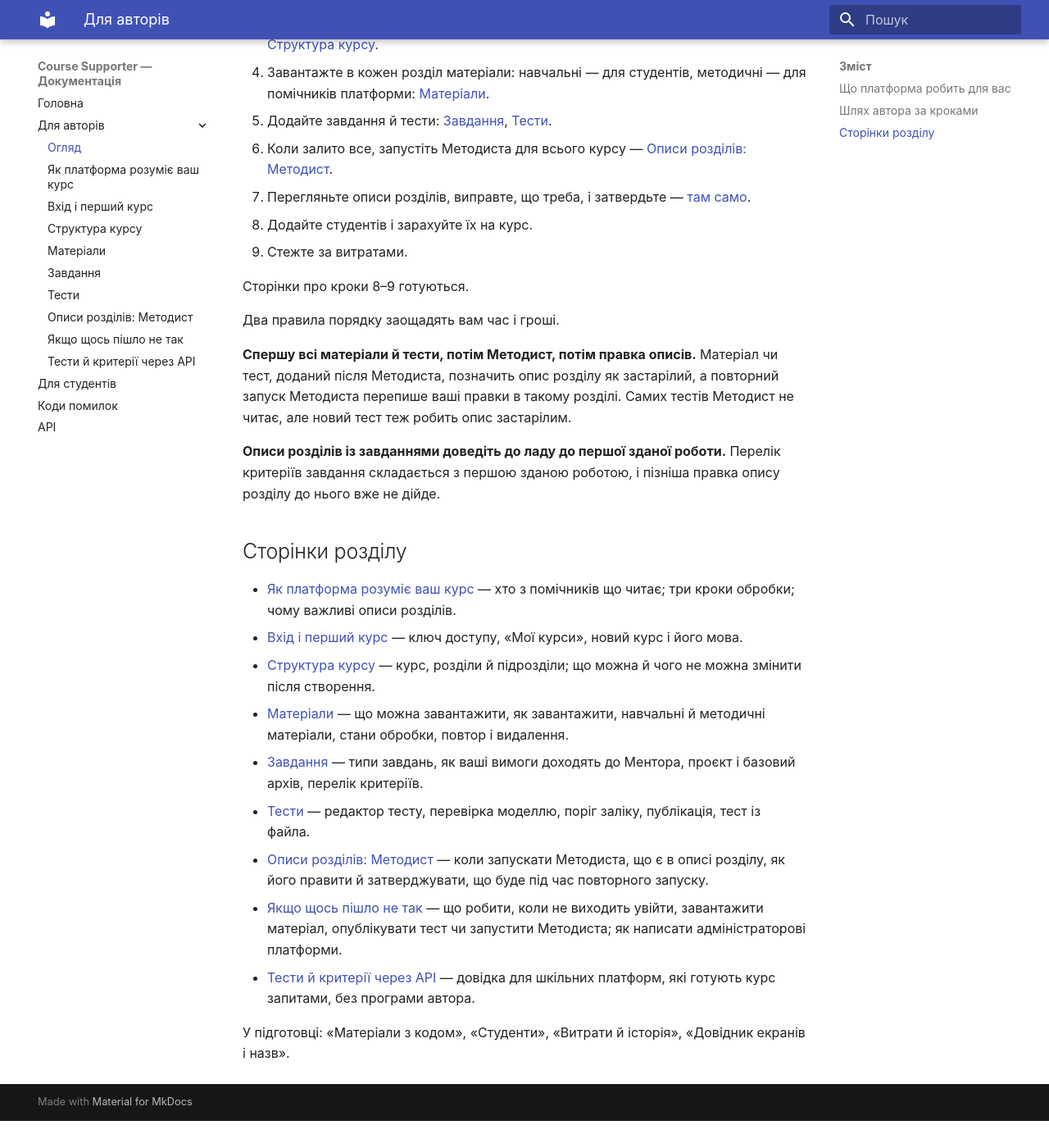
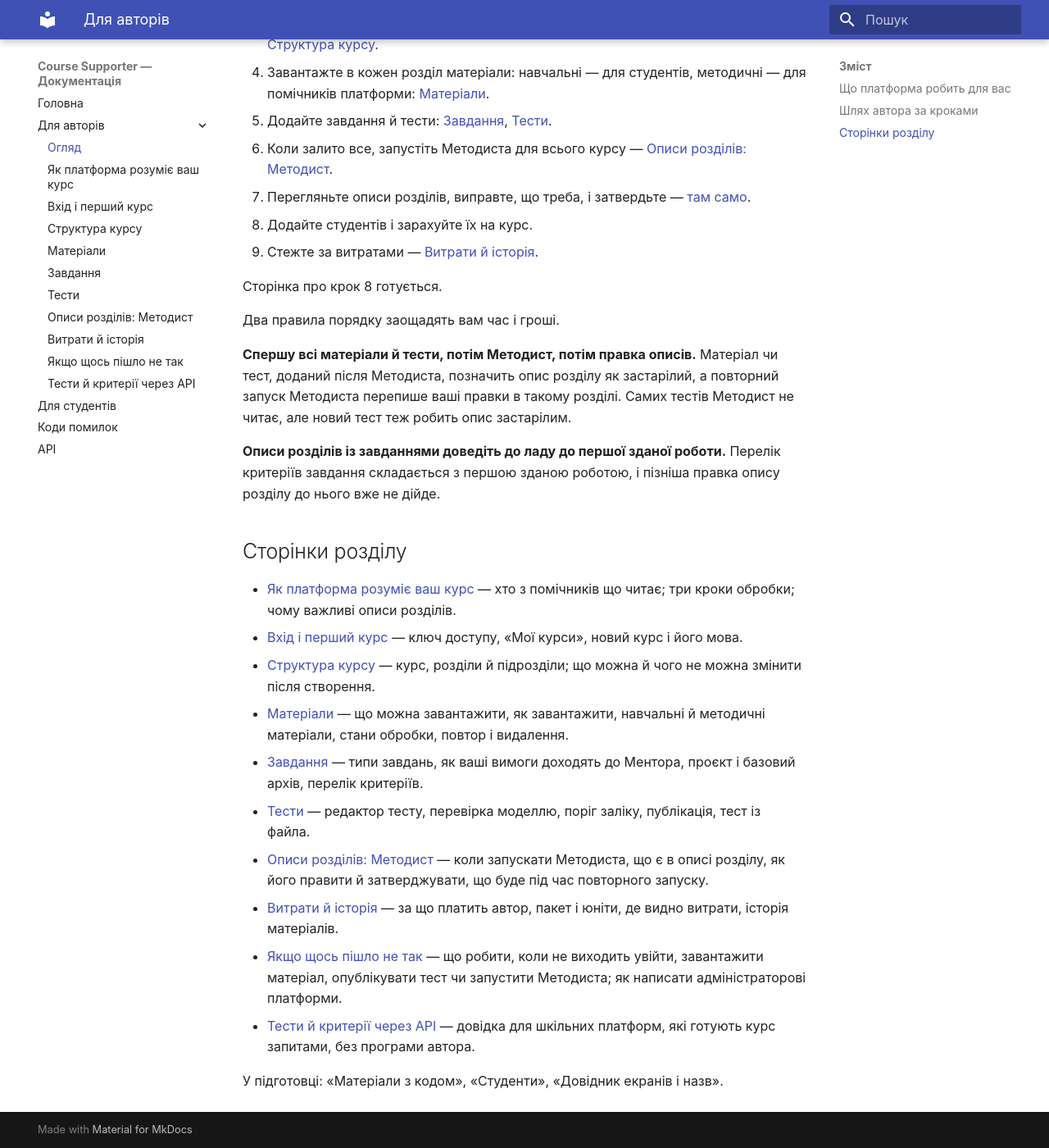
Before and after one commit to KonstZiv/course-supporter, an MkDocs documentation site: the page built from docs/uk/authors/index.md, in a window 1280 px wide and 1400 px high, scrolled down 911 px. Shown: the whole window at 82% size. Built offline with MkDocs 1.6.1 and Material for MkDocs 9.7.7, drawn with Linux system fonts in a browser that asks for light colours; before the commit the page ends 2278 px from its top, so only the background shows below that.

Commit message:
docs: publish the costs and history page and link terms and pricing

```diff
--- a/docs/uk/authors/index.md
+++ b/docs/uk/authors/index.md
@@ -37,9 +37,9 @@ last_updated: 2026-11-05
 6. Коли залито все, запустіть Методиста для всього курсу — [Описи розділів: Методист](methodist.md#when).
 7. Перегляньте описи розділів, виправте, що треба, і затвердьте — [там само](methodist.md#edit).
 8. Додайте студентів і зарахуйте їх на курс.
-9. Стежте за витратами.
+9. Стежте за витратами — [Витрати й історія](costs-history.md).
 
-Сторінки про кроки 8–9 готуються.
+Сторінка про крок 8 готується.
 
 Два правила порядку заощадять вам час і гроші.
 
@@ -56,7 +56,8 @@ last_updated: 2026-11-05
 - [Завдання](tasks.md) — типи завдань, як ваші вимоги доходять до Ментора, проєкт і базовий архів, перелік критеріїв.
 - [Тести](tests.md) — редактор тесту, перевірка моделлю, поріг заліку, публікація, тест із файла.
 - [Описи розділів: Методист](methodist.md) — коли запускати Методиста, що є в описі розділу, як його правити й затверджувати, що буде під час повторного запуску.
+- [Витрати й історія](costs-history.md) — за що платить автор, пакет і юніти, де видно витрати, історія матеріалів.
 - [Якщо щось пішло не так](troubleshooting.md) — що робити, коли не виходить увійти, завантажити матеріал, опублікувати тест чи запустити Методиста; як написати адміністраторові платформи.
 - [Тести й критерії через API](api.md) — довідка для шкільних платформ, які готують курс запитами, без програми автора.
 
-У підготовці: «Матеріали з кодом», «Студенти», «Витрати й історія», «Довідник екранів і назв».
+У підготовці: «Матеріали з кодом», «Студенти», «Довідник екранів і назв».
--- a/mkdocs.yml
+++ b/mkdocs.yml
@@ -44,6 +44,7 @@ nav:
       - Завдання: uk/authors/tasks.md
       - Тести: uk/authors/tests.md
       - "Описи розділів: Методист": uk/authors/methodist.md
+      - Витрати й історія: uk/authors/costs-history.md
       - Якщо щось пішло не так: uk/authors/troubleshooting.md
       - Тести й критерії через API: uk/authors/api.md
   - Для студентів: uk/students/index.md
```
Also changed, not shown: other parts of docs/uk/authors/index.md (+1 -1 lines), docs/uk/authors/costs-history.md (added, +75 -0 lines), docs/uk/authors/materials.md (+2 -2 lines), docs/uk/authors/methodist.md (+2 -2 lines), docs/uk/index.md (+3 -1 lines).
